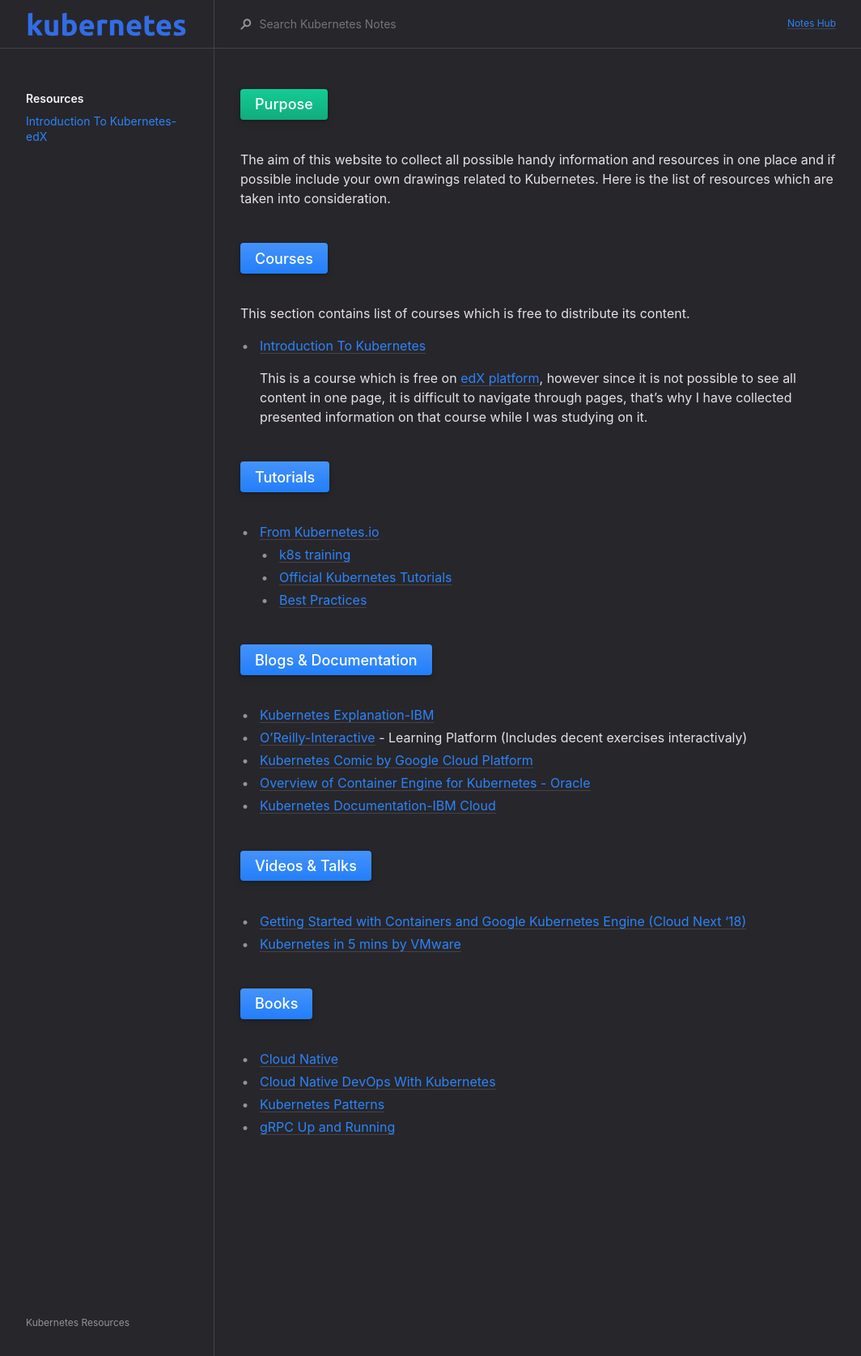
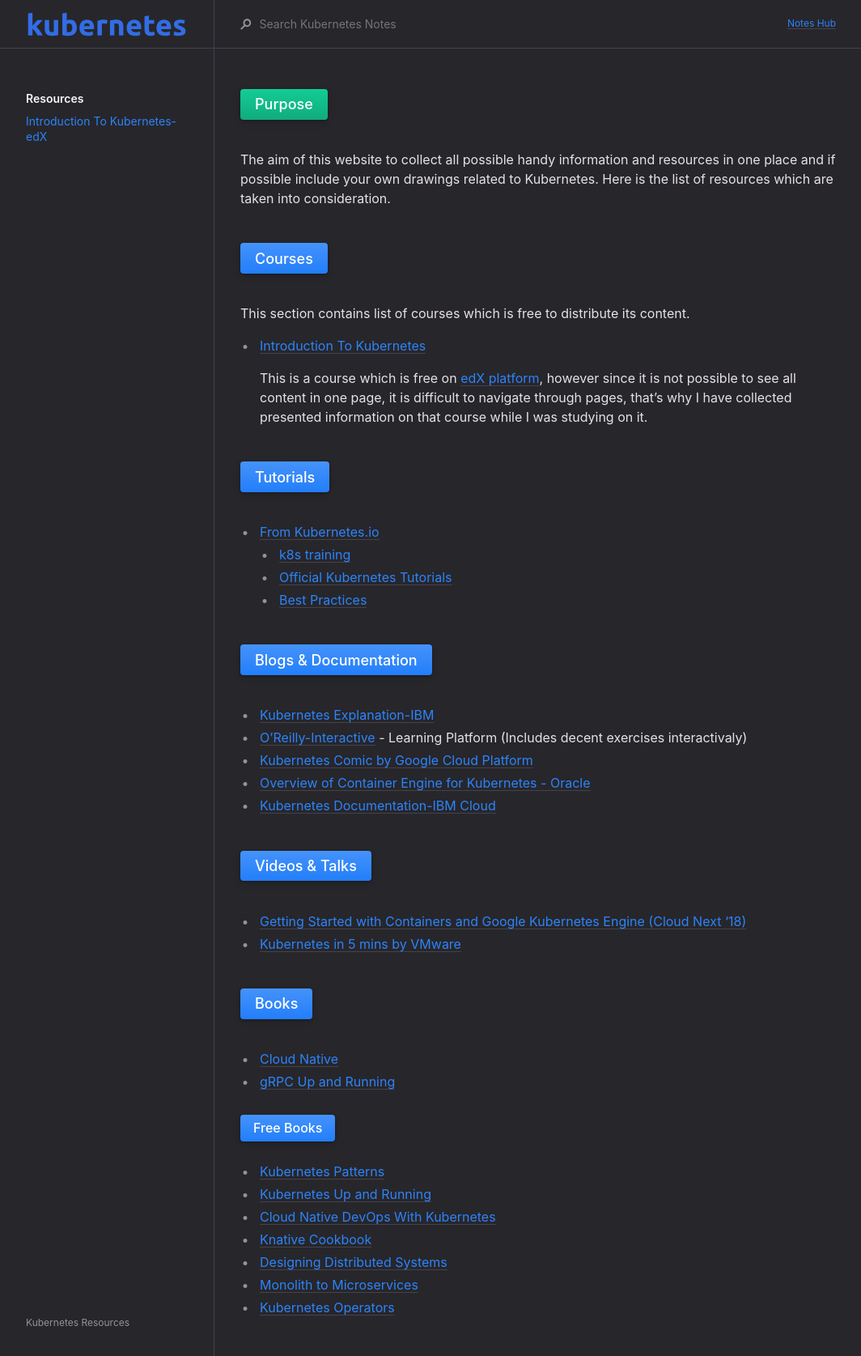
Before and after one commit to merkez/kubernetes, a Jekyll site: the page built from index.md, in a window 1280 px wide. Shown: the whole page at 81% size, without its empty margins (107-1171 px from the left). Built offline with Jekyll 4.4.1, drawn with Linux system fonts in a browser that asks for light colours.

Commit message:
add several more books about kubernetes

```diff
--- a/index.md
+++ b/index.md
@@ -44,6 +44,13 @@ This section contains list of courses which is free to distribute its content.
 # [Books](#books){: .btn .btn-blue .fs-5 .mb-4 .mb-md-0 .mr-2 }
 
 - [Cloud Native](https://learning.oreilly.com/library/view/cloud-native/9781492053811/)
+- [gRPC Up and Running](https://learning.oreilly.com/library/view/grpc-up-and/9781492058328/)
+
+## [Free Books](#free-books){: .btn .btn-blue .fs-4 .mb-2 .mb-md-0 .mr-2 }
+- [Kubernetes Patterns](https://www.redhat.com/cms/managed-files/cm-oreilly-kubernetes-patterns-ebook-f19824-201910-en.pdf)
+- [Kubernetes Up and Running](https://www.oreilly.com/library/view/kubernetes-up-and/9781491935668/)
 - [Cloud Native DevOps With Kubernetes](https://www.nginx.com/resources/library/cloud-native-devops-with-kubernetes/)
-- [Kubernetes Patterns](https://www.redhat.com/cms/managed-files/cm-oreilly-kubernetes-patterns-ebook-f19824-201910-en.pdf)
-- [gRPC Up and Running](https://learning.oreilly.com/library/view/grpc-up-and/9781492058328/)
+- [Knative Cookbook](https://developers.redhat.com/books/knative-cookbook)
+- [Designing Distributed Systems](https://azure.microsoft.com/en-us/resources/designing-distributed-systems/)
+- [Monolith to Microservices](https://www.nginx.com/resources/library/monolith-to-microservices/)
+- [Kubernetes Operators](https://www.redhat.com/cms/managed-files/cl-oreilly-kubernetes-operators-ebook-f21452-202001-en_2.pdf)
```
